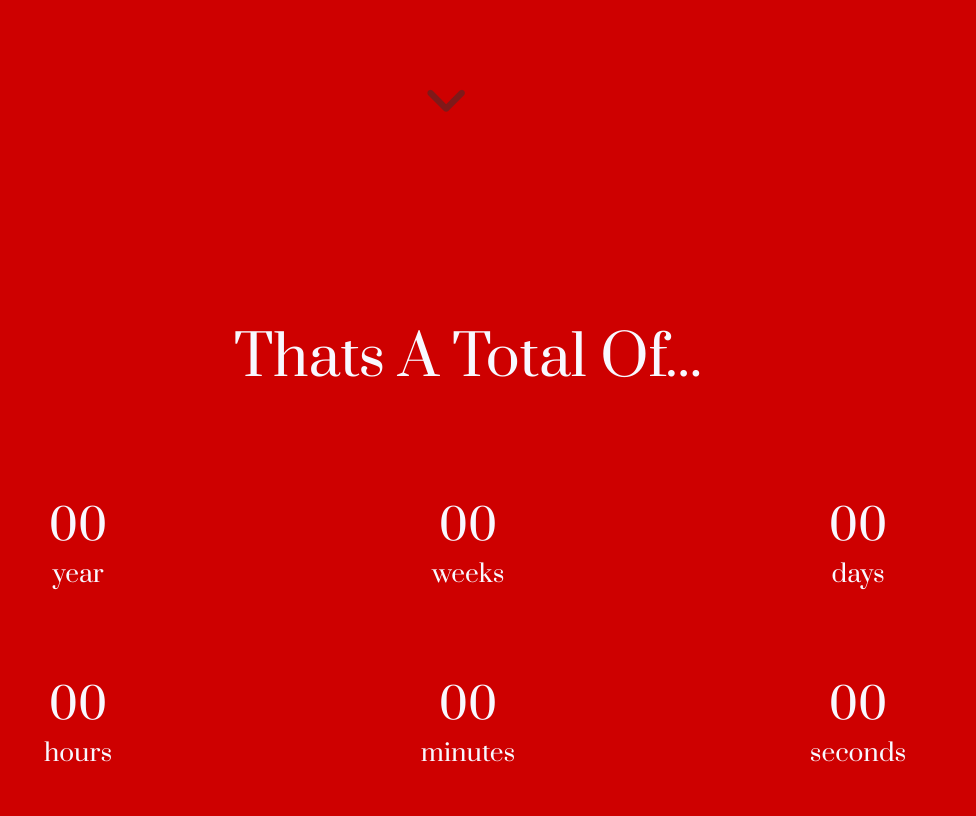
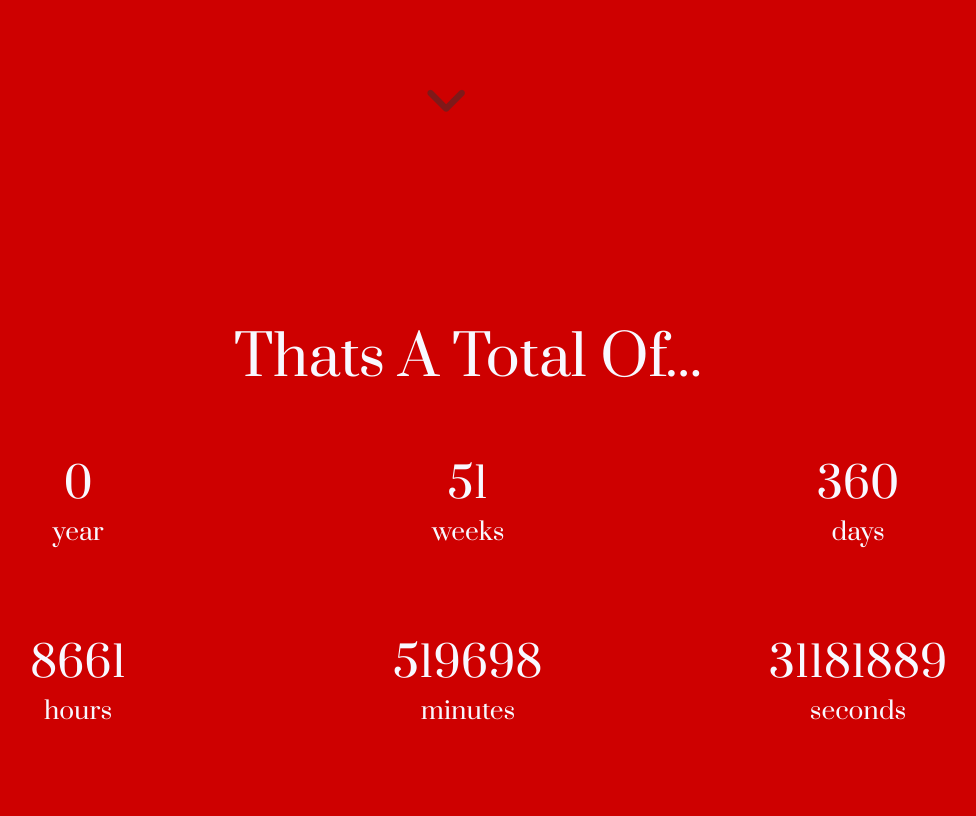
Before and after one commit to franknavarro/fmanniversary, a plain HTML site: page index.html in a window 1280 px wide. Shown: the part 646-1462 px from the top of the page, without its empty margins (172-1148 px from the left). Drawn offline with nearby package versions, Linux system fonts and the light colour scheme; a web font is replaced by a local one.

Commit message:
Added JS for Totals

```diff
--- a/css/style.css
+++ b/css/style.css
@@ -114,15 +114,15 @@ Font Layout
 }
 
 .align-content .block-content {
-    margin-bottom: 25px;
+    padding-bottom: 25px;
 }
 
 #diff-times .block-content {
-    margin-bottom: 6em;
+    padding-bottom: 6em;
 }
 
 #diff-times .block-content:nth-child(n+5) {
-    margin-bottom: 0px;
+    padding-bottom: 0px;
 }
 
 @media (max-width:350px) {
@@ -132,18 +132,6 @@ Font Layout
 
     .timeamount {
         font-size: 1.75em;
-    }
-
-    .timelabel {
-        font-size: 1em;
-    }
-
-    .align-content .block-content * {
-        margin: 0px;
-    }
-
-    .align-content .block-content {
-        margin-bottom: 25px;
     }
 }
 
--- a/index.html
+++ b/index.html
@@ -88,11 +88,11 @@
                                     <p class="timelabel">hours</p>
                                 </div>
                                 <div class="col-sm-4 col-xs-6 block-content">
-                                     <p id="total-minutes" class="timeamount">00</p>
+                                     <p id="total-mins" class="timeamount">00</p>
                                     <p class="timelabel">minutes</p>
                                 </div>
                                 <div class="col-sm-4 col-xs-6 block-content">
-                                    <p id="total-seconds" class="timeamount">00</p>
+                                    <p id="total-secs" class="timeamount">00</p>
                                     <p class="timelabel">seconds</p>
                                 </div>
                             </div>
--- a/js/countuptimer.js
+++ b/js/countuptimer.js
@@ -6,11 +6,21 @@ function upTime(countTo) {
     countTo = new Date(countTo);
     difference = (now-countTo);
 
-    years=Math.floor(difference/(60*60*1000*24*365)*1)
-    days=Math.floor((difference%(60*60*1000*24*365))/(60*60*1000*24)*1);
-    hours=Math.floor((difference%(60*60*1000*24))/(60*60*1000)*1);
-    mins=Math.floor(((difference%(60*60*1000*24))%(60*60*1000))/(60*1000)*1);
-    secs=Math.floor((((difference%(60*60*1000*24))%(60*60*1000))%(60*1000))/1000*1);
+    years=Math.floor(difference/(60*60*1000*24*365)*1);
+
+    total_weeks=Math.floor(difference/(60*60*1000*24*7)*1);
+
+    days=Math.floor(((difference/(60*60*1000*24))%365)*1);
+    total_days=Math.floor(difference/(60*60*1000*24)*1);
+
+    hours=Math.floor((difference/(60*60*1000)%24)*1);
+    total_hours=Math.floor(difference/(60*60*1000)*1);
+
+    mins=Math.floor((difference/(60*1000)%60)*1);
+    total_mins=Math.floor(difference/(60*1000)*1);
+
+    secs=Math.floor((difference/1000)%60*1);
+    total_secs=Math.floor(difference/1000*1);
 
     document.getElementById('years').firstChild.nodeValue = years;
     document.getElementById('days').firstChild.nodeValue = days;
@@ -18,6 +28,15 @@ function upTime(countTo) {
     document.getElementById('minutes').firstChild.nodeValue = mins;
     document.getElementById('seconds').firstChild.nodeValue = secs;
 
+    document.getElementById('total-years').firstChild.nodeValue = years;
+    document.getElementById('total-weeks').firstChild.nodeValue = total_weeks;
+    document.getElementById('total-days').firstChild.nodeValue = total_days;
+    document.getElementById('total-hours').firstChild.nodeValue = total_hours;
+    document.getElementById('total-mins').firstChild.nodeValue = total_mins;
+    document.getElementById('total-secs').firstChild.nodeValue = total_secs;
+
+
+
     clearTimeout(upTime.to);
     upTime.to=setTimeout(function(){ upTime(countTo); },1000);
 }
```
